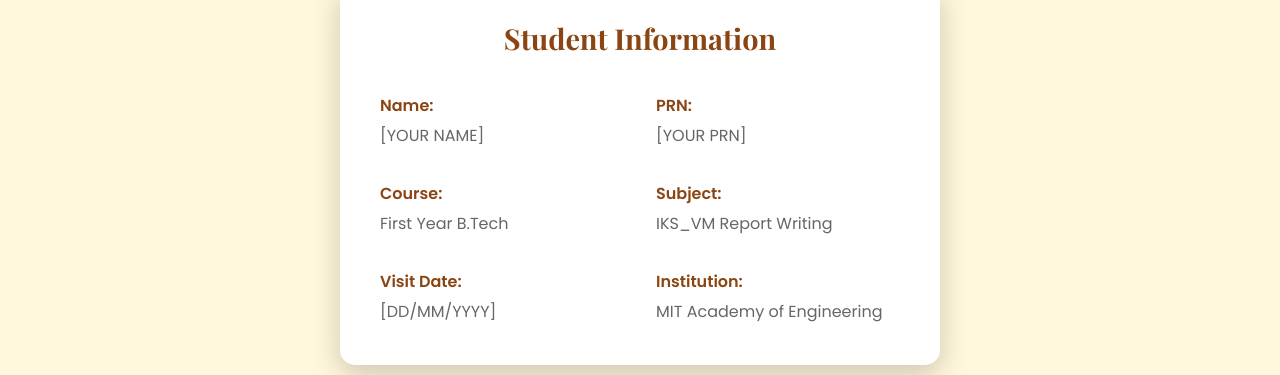
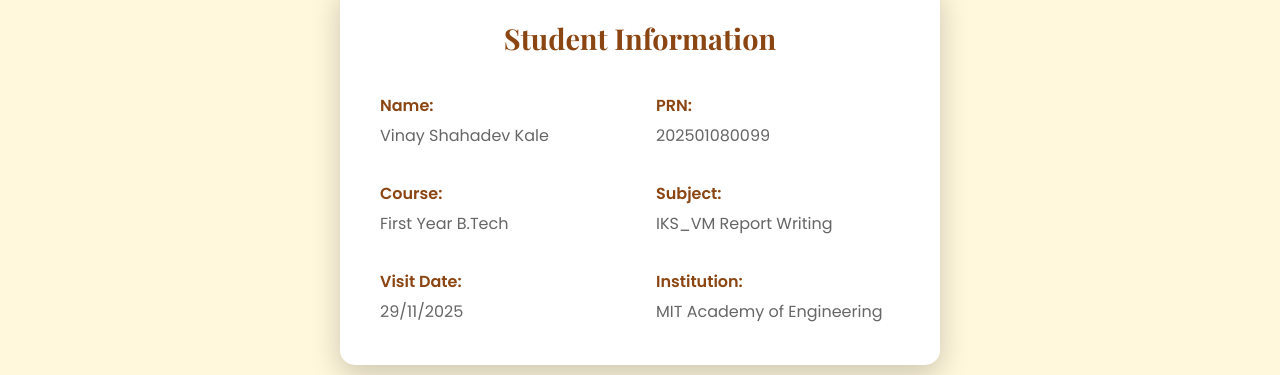
Before and after one commit to Omkar-Deshmukh-0/Web1, a plain HTML site: page index.html in a window 1280 px wide. Shown: the part 801-1176 px from the top of the page. Drawn offline with nearby package versions, Linux system fonts and the light colour scheme.

Commit message:
Update index.html

```diff
--- a/index.html
+++ b/index.html
@@ -412,11 +412,11 @@
             <div class="bio-info">
                 <div class="bio-item">
                     <div class="bio-label">Name:</div>
-                    <div class="bio-value">[YOUR NAME]</div>
+                    <div class="bio-value">Vinay Shahadev Kale</div>
                 </div>
                 <div class="bio-item">
                     <div class="bio-label">PRN:</div>
-                    <div class="bio-value">[YOUR PRN]</div>
+                    <div class="bio-value">202501080099</div>
                 </div>
                 <div class="bio-item">
                     <div class="bio-label">Course:</div>
@@ -428,7 +428,7 @@
                 </div>
                 <div class="bio-item">
                     <div class="bio-label">Visit Date:</div>
-                    <div class="bio-value">[DD/MM/YYYY]</div>
+                    <div class="bio-value">29/11/2025</div>
                 </div>
                 <div class="bio-item">
                     <div class="bio-label">Institution:</div>
```
